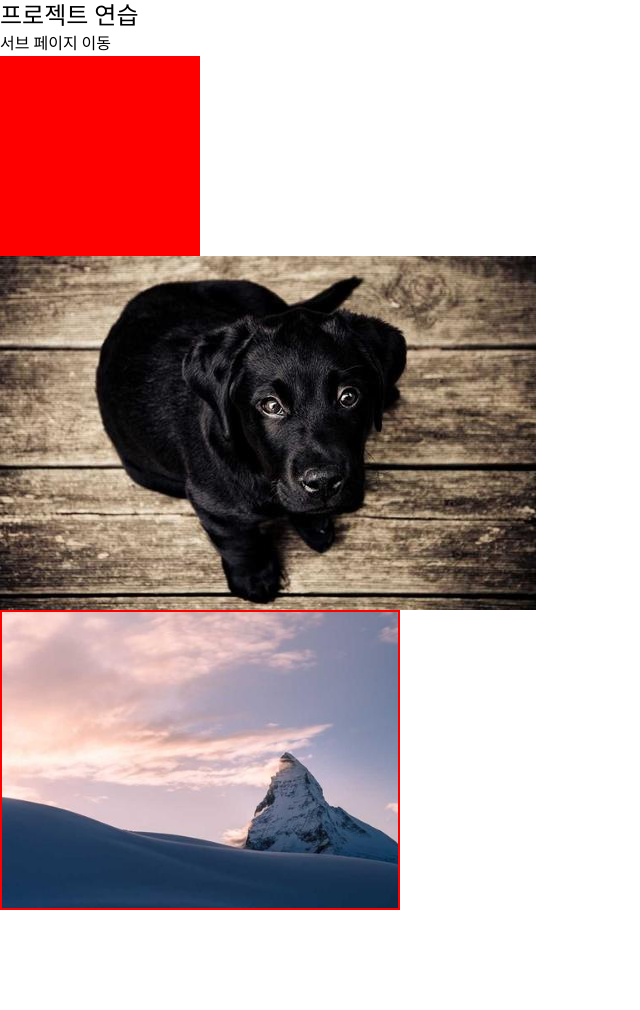
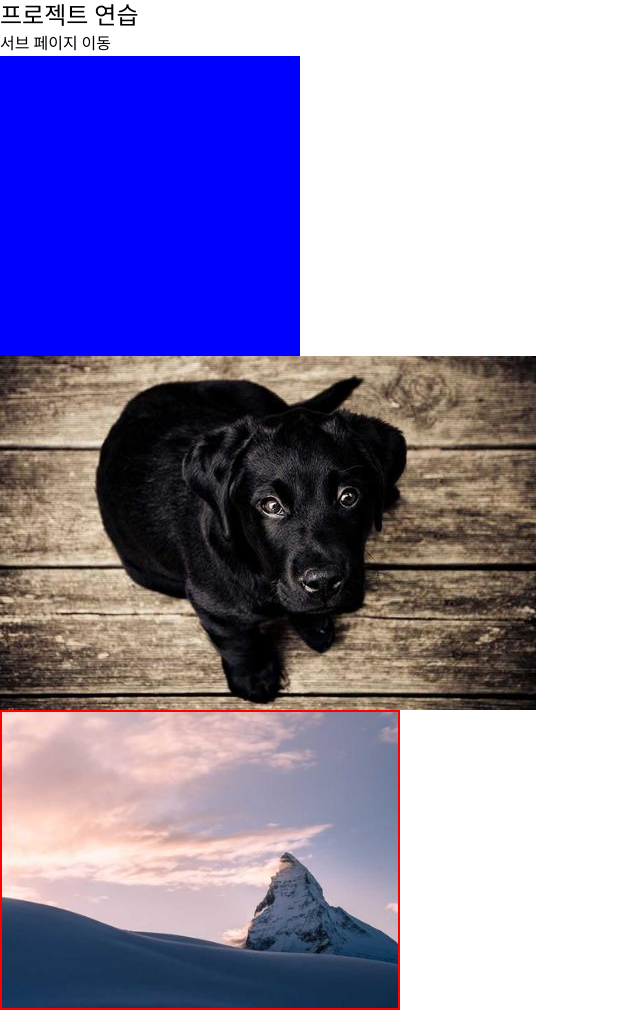
Before and after one commit to SangWon7242/vitamin_info_project, a plain HTML site: page index.html in a window 1280 px wide. Shown: the whole page, without its empty margins (0-640 px from the left). Before the commit the page ends 910 px from the top, so only its background shows below. Drawn offline with nearby package versions, Linux system fonts and the light colour scheme; a web font is replaced by a local one.

Commit message:
box-1 배경색 변경

```diff
--- a/scss/style.scss
+++ b/scss/style.scss
@@ -1,7 +1,7 @@
 .box-1 {
-  width: 200px;
-  height: 200px;
-  background-color: red;
+  width: 300px;
+  height: 300px;
+  background-color: blue;
 }
 
 .img-box2 {
```
Also changed, not shown: css/style.css.
